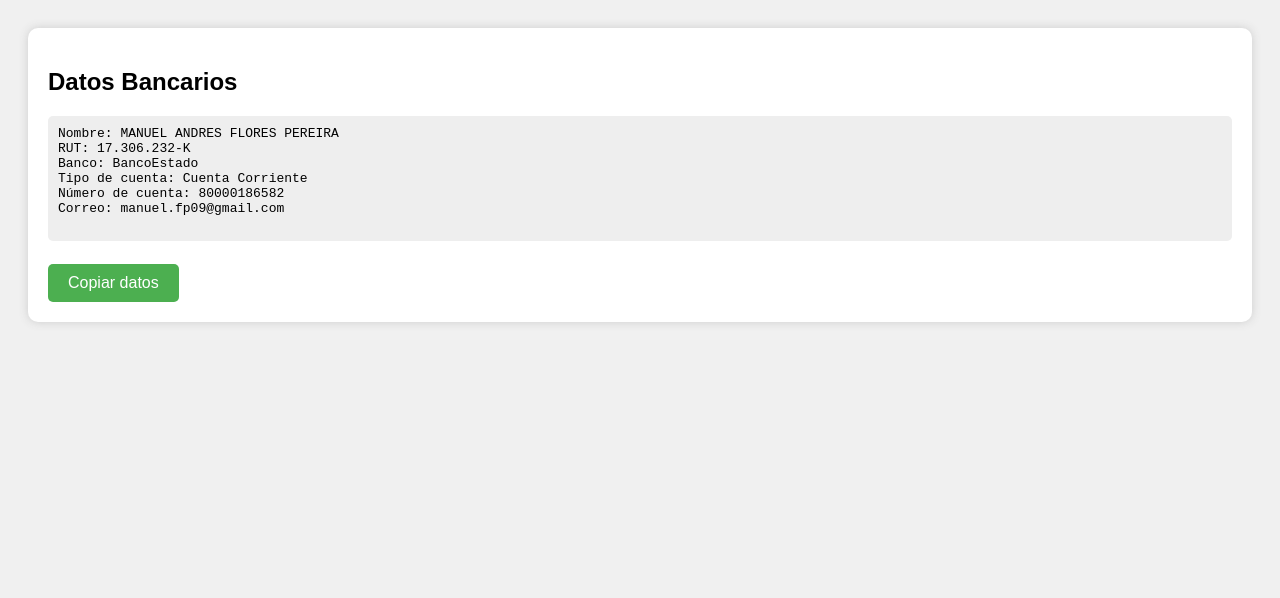
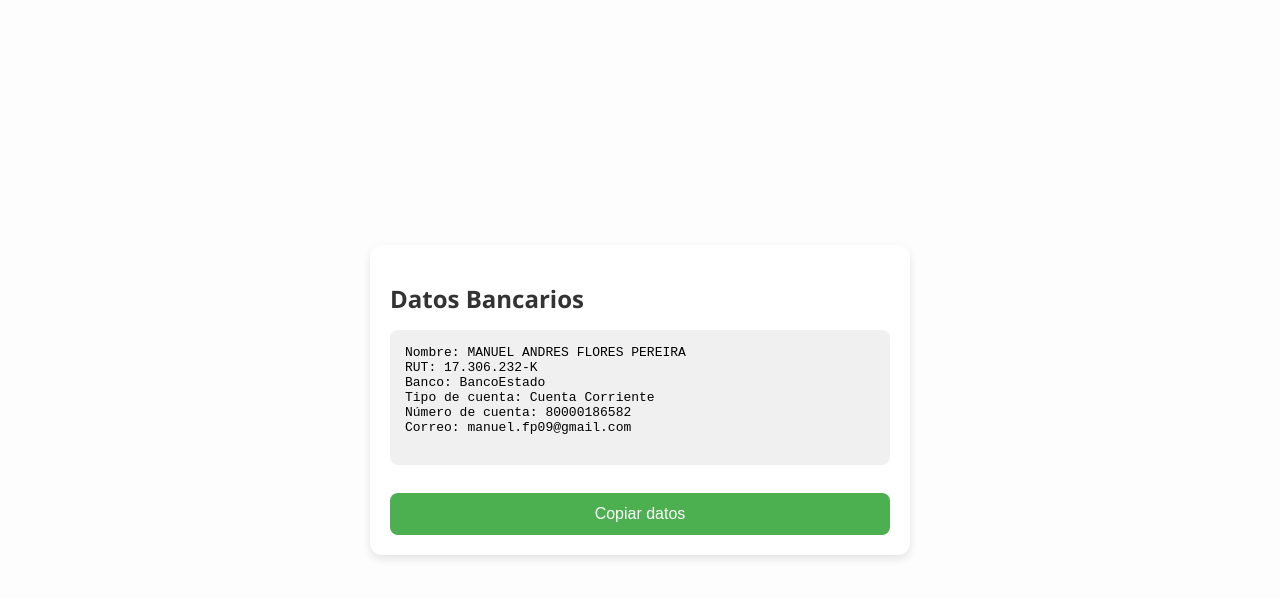
Before and after one commit to ComiteConvivencia/comiteconvivencia.github.io, a plain HTML site: page index.html in a window 1280 px wide. Drawn offline with Linux system fonts and the light colour scheme.

Commit message:
Update index.html

```diff
--- a/index.html
+++ b/index.html
@@ -1,20 +1,71 @@
-<!DOCTYPE html>
-<html lang="es">
-<head>
+<html lang="es"><head>
     <meta charset="UTF-8">
-    <title>comiteconvivnecia</title>
+    <meta name="viewport" content="width=device-width, initial-scale=1.0">
+    <title>Datos Bancarios</title>
     <style>
-        body { font-family: sans-serif; padding: 20px; background: #f0f0f0; }
-        .card { background: white; padding: 20px; border-radius: 10px; box-shadow: 0 0 10px #ccc; }
-        pre { background: #eee; padding: 10px; border-radius: 5px; }
-        button { margin-top: 10px; padding: 10px 20px; font-size: 16px; cursor: pointer; border: none; background-color: #4CAF50; color: white; border-radius: 5px; }
+        body {
+            font-family: 'Segoe UI', Tahoma, Geneva, Verdana, sans-serif;
+            margin: 0;
+            padding: 20px;
+            background-color: #fdfdfd;
+            display: flex;
+            justify-content: center;
+            align-items: center;
+        }
+        .container {
+            background-color: #ffffff;
+            border-radius: 12px;
+            padding: 20px;
+            max-width: 500px;
+            width: 100%;
+            box-shadow: 0 4px 10px rgba(0,0,0,0.1);
+        }
+        h1 {
+            font-size: 1.5em;
+            margin-bottom: 15px;
+            color: #333333;
+        }
+        pre {
+            background-color: #f0f0f0;
+            padding: 15px;
+            border-radius: 8px;
+            font-size: 1em;
+            overflow-x: auto;
+            white-space: pre-wrap;
+            word-wrap: break-word;
+        }
+        button {
+            margin-top: 15px;
+            width: 100%;
+            padding: 12px;
+            font-size: 1em;
+            background-color: #4CAF50;
+            color: white;
+            border: none;
+            border-radius: 8px;
+            cursor: pointer;
+        }
+        button:hover {
+            background-color: #45a049;
+        }
+
+        @media (max-width: 600px) {
+            h1 {
+                font-size: 1.3em;
+            }
+            pre {
+                font-size: 0.95em;
+            }
+            button {
+                font-size: 0.95em;
+            }
+        }
     </style>
 </head>
 <body>
-    <div class="card">
-        <h2>Datos Bancarios</h2>
-        <pre id="datos">
-Nombre: MANUEL ANDRES FLORES PEREIRA
+    <div class="container">
+        <h1>Datos Bancarios</h1>
+        <pre id="datos">Nombre: MANUEL ANDRES FLORES PEREIRA
 RUT: 17.306.232-K
 Banco: BancoEstado
 Tipo de cuenta: Cuenta Corriente
@@ -23,6 +74,7 @@ Correo: manuel.fp09@gmail.com
         </pre>
         <button onclick="copiar()">Copiar datos</button>
     </div>
+
     <script>
         function copiar() {
             const texto = document.getElementById('datos').innerText;
@@ -31,5 +83,6 @@ Correo: manuel.fp09@gmail.com
             });
         }
     </script>
-</body>
-</html>
+
+
+</body></html>
```
